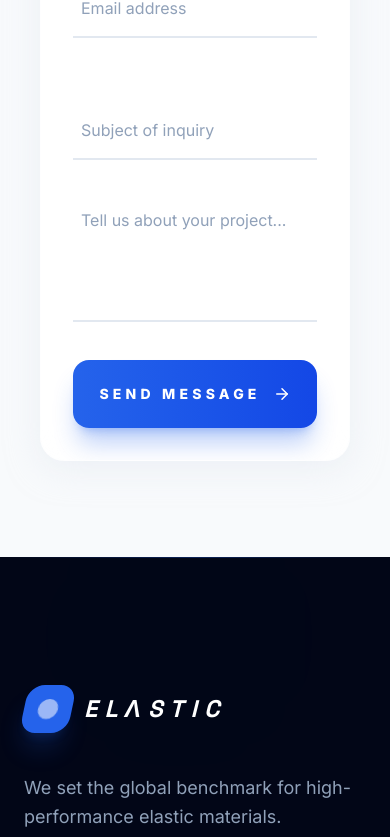
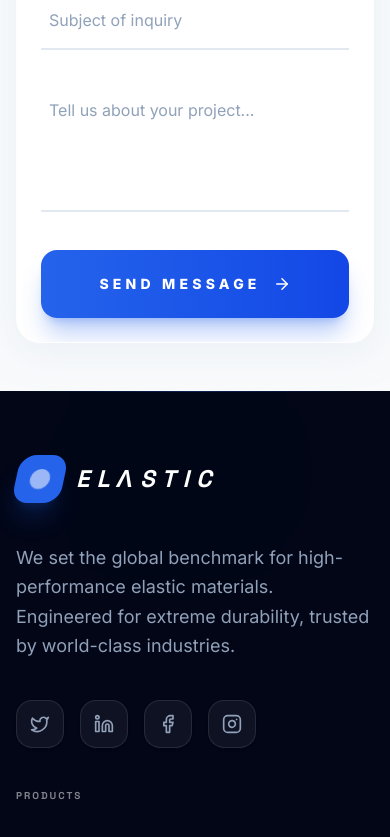
Before and after one commit to taibejaved485-afk/Elastic, a React (Vite) app: page / in a window 390 px wide. Shown: the part 6860-7697 px from the top of the page. Built offline with nearby package versions, Linux system fonts and the light colour scheme.

Commit message:
feat: Adjust spacing and padding in sections
Refine the visual layout of the contact and footer sections by adjusting padding and grid gaps. This improves overall component aesthetics and responsiveness across different screen sizes.

```diff
--- a/src/components/Contact.tsx
+++ b/src/components/Contact.tsx
@@ -122,11 +122,11 @@ export default function Contact() {
   );
 
   return (
-    <section id="contact" className="section-padding bg-slate-50 dark:bg-slate-950 relative overflow-hidden transition-colors duration-300">
+    <section id="contact" className="py-12 sm:py-24 px-4 sm:px-12 lg:px-24 bg-slate-50 dark:bg-slate-950 relative overflow-hidden transition-colors duration-300">
       {/* Background decoration */}
       <div className="absolute top-1/2 left-0 -translate-y-1/2 w-[500px] h-[500px] bg-brand-blue/5 rounded-full blur-[100px] -z-10" />
 
-      <div className="max-w-7xl mx-auto px-4 sm:px-6 relative z-10">
+      <div className="max-w-7xl mx-auto relative z-10">
         <motion.div
           initial={{ opacity: 0, y: 40 }}
           whileInView={{ opacity: 1, y: 0 }}
@@ -136,7 +136,7 @@ export default function Contact() {
         >
           <div className="grid lg:grid-cols-2">
             {/* Left Column: Get in Touch */}
-            <div className="bg-brand-dark dark:bg-[#020617] p-8 sm:p-12 lg:p-20 text-white flex flex-col justify-between relative overflow-hidden transition-colors duration-300">
+            <div className="bg-brand-dark dark:bg-[#020617] p-6 sm:p-12 lg:p-20 text-white flex flex-col justify-between relative overflow-hidden transition-colors duration-300">
               {/* Background gradient for left side */}
               <div className="absolute top-0 right-0 w-full h-full bg-gradient-to-br from-brand-blue/20 to-transparent pointer-events-none" />
 
@@ -205,7 +205,7 @@ export default function Contact() {
             </div>
 
             {/* Right Column: Form */}
-            <div className="p-8 sm:p-12 lg:p-20 bg-white/50 dark:bg-slate-900/50 backdrop-blur-md transition-colors duration-300 border-t lg:border-t-0 lg:border-l border-white/10">
+            <div className="p-6 sm:p-12 lg:p-20 bg-white/50 dark:bg-slate-900/50 backdrop-blur-md transition-colors duration-300 border-t lg:border-t-0 lg:border-l border-white/10">
               <form className="space-y-8 sm:space-y-10" onSubmit={handleSubmit} noValidate>
                 <div className="grid md:grid-cols-2 gap-8 sm:gap-10">
                   <div className="form-group mb-0">
--- a/src/components/Footer.tsx
+++ b/src/components/Footer.tsx
@@ -108,7 +108,7 @@ export default function Footer() {
   };
 
   return (
-    <footer className="bg-[#020617] text-white pt-32 pb-12 px-6 overflow-hidden relative">
+    <footer className="bg-[#020617] text-white pt-16 sm:pt-32 pb-12 px-4 sm:px-6 overflow-hidden relative">
       <AnimatePresence>
         {activeModal && (
           <motion.div
@@ -156,7 +156,7 @@ export default function Footer() {
       </div>
 
       <div className="max-w-7xl mx-auto relative z-10">
-        <div className="grid grid-cols-1 md:grid-cols-2 lg:grid-cols-12 gap-16 mb-24">
+        <div className="grid grid-cols-1 md:grid-cols-2 lg:grid-cols-12 gap-10 md:gap-16 mb-12 sm:mb-24">
           {/* Brand Column */}
           <div className="lg:col-span-4">
             <motion.a
@@ -256,7 +256,7 @@ export default function Footer() {
         </div>
 
         {/* Info Bars */}
-        <div className="grid md:grid-cols-3 gap-12 py-12 border-y border-white/5 mb-12 text-slate-400 text-sm font-medium">
+        <div className="grid grid-cols-1 md:grid-cols-3 gap-8 md:gap-12 py-8 sm:py-12 border-y border-white/5 mb-8 sm:mb-12 text-slate-400 text-sm font-medium">
           <motion.div whileHover={{ x: 5 }} className="flex items-center gap-4 group cursor-default">
             <div className="w-10 h-10 rounded-xl bg-white/5 flex items-center justify-center group-hover:bg-brand-blue/10 transition-colors">
               <MapPin size={18} className="text-brand-blue" />
```
